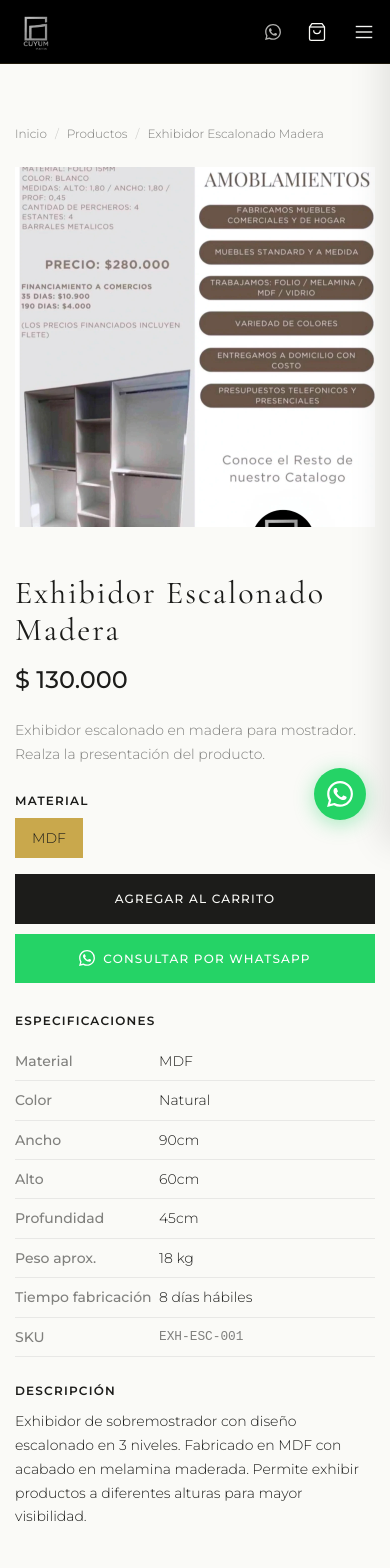
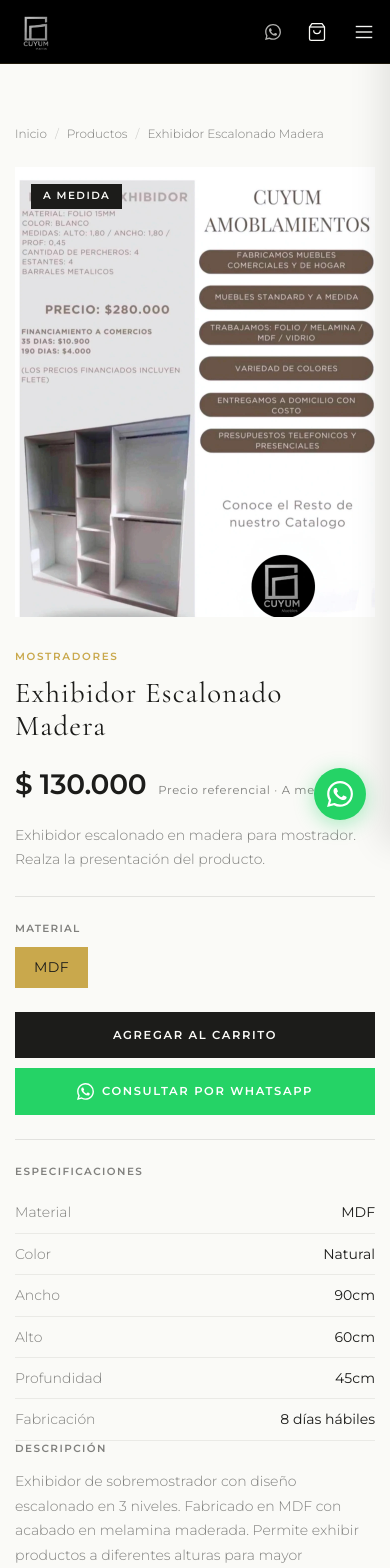
Before and after one commit to alex-v08/cuyum-web, a Next.js app: page /cuyum-web/productos/exhibidor-escalonado-madera in a window 390 px wide. Shown: the top 1568 px of the page. Built offline with nearby package versions, Linux system fonts and the light colour scheme.

Commit message:
feat: redesign página de detalle con GSAP, layout premium y animaciones

```diff
--- a/src/app/globals.css
+++ b/src/app/globals.css
@@ -445,105 +445,227 @@
 .breadcrumb a:hover { color: var(--color-gold); }
 .breadcrumb-sep { opacity: 0.4; }
 
-/* Product detail */
-.product-detail-grid {
+/* ── Product detail (redesign) ── */
+.pd-container {
   display: grid;
-  grid-template-columns: 1fr 1fr;
-  gap: 48px;
+  grid-template-columns: 55% 1fr;
+  gap: 56px;
   align-items: start;
 }
-
 @media (max-width: 768px) {
-  .product-detail-grid { grid-template-columns: 1fr; }
+  .pd-container { grid-template-columns: 1fr; gap: 32px; }
 }
 
-.gallery-main {
-  aspect-ratio: 1/1;
+/* Gallery */
+.pd-gallery__main {
+  position: relative;
+  aspect-ratio: 4/5;
   background: #f0eeeb;
   overflow: hidden;
 }
-
-.gallery-main img {
+.pd-gallery__main img {
   width: 100%;
   height: 100%;
   object-fit: cover;
+  display: block;
+  transition: transform 0.6s ease;
 }
-
-.gallery-thumbs {
+.pd-gallery__main:hover img {
+  transform: scale(1.03);
+}
+.pd-gallery__badge {
+  position: absolute;
+  top: 16px;
+  left: 16px;
+}
+.pd-gallery__badge span {
+  display: inline-block;
+  padding: 4px 12px;
+  background: var(--color-black);
+  color: var(--color-bg);
+  font-family: var(--font-body);
+  font-size: 0.65rem;
+  font-weight: 600;
+  letter-spacing: 0.14em;
+  text-transform: uppercase;
+}
+.pd-gallery__thumbs {
   display: flex;
   gap: 8px;
   margin-top: 10px;
   overflow-x: auto;
+  scrollbar-width: none;
 }
-
-.gallery-thumb {
-  width: 72px;
-  height: 72px;
+.pd-gallery__thumb {
+  width: 76px;
+  height: 76px;
   flex-shrink: 0;
   cursor: pointer;
   border: 2px solid transparent;
   overflow: hidden;
   background: #f0eeeb;
+  padding: 0;
+  transition: border-color var(--transition-base);
 }
+.pd-gallery__thumb.active,
+.pd-gallery__thumb:hover { border-color: var(--color-gold); }
+.pd-gallery__thumb img { width: 100%; height: 100%; object-fit: cover; display: block; }
 
-.gallery-thumb.active,
-.gallery-thumb:hover {
-  border-color: var(--color-gold);
+/* Info panel */
+.pd-info {
+  position: sticky;
+  top: 88px;
 }
-
-.gallery-thumb img {
-  width: 100%;
-  height: 100%;
-  object-fit: cover;
+.pd-info__tag {
+  font-family: var(--font-body);
+  font-size: 0.65rem;
+  font-weight: 600;
+  letter-spacing: 0.16em;
+  text-transform: uppercase;
+  color: var(--color-gold);
+  margin-bottom: 10px;
 }
-
-.product-info__name {
+.pd-info__name {
   font-family: var(--font-display);
-  font-size: var(--text-h1);
+  font-size: clamp(1.8rem, 3.5vw, 2.6rem);
   font-weight: 400;
+  letter-spacing: 0.04em;
+  line-height: 1.15;
+  margin-bottom: 20px;
+  color: var(--color-black);
+}
+.pd-info__price-block {
+  display: flex;
+  align-items: baseline;
+  gap: 12px;
+  margin-bottom: 16px;
+}
+.pd-info__price {
+  font-family: var(--font-body);
+  font-size: 1.75rem;
+  font-weight: 600;
+  color: var(--color-black);
+  letter-spacing: -0.01em;
+}
+.pd-info__price-label {
+  font-size: 0.72rem;
+  font-weight: 400;
+  color: var(--color-muted);
   letter-spacing: 0.06em;
-  margin-bottom: 12px;
 }
-
-.product-info__price {
+.pd-info__desc {
+  font-size: var(--text-body);
+  font-weight: 300;
+  color: var(--color-muted);
+  line-height: 1.75;
+  margin-bottom: 0;
+}
+.pd-divider {
+  height: 1px;
+  background: rgba(28,28,26,0.1);
+  margin: 24px 0;
+}
+.pd-info__variants { margin-bottom: 24px; }
+.pd-info__variant-label {
   font-family: var(--font-body);
-  font-size: 1.5rem;
-  font-weight: 500;
-  margin-bottom: 20px;
+  font-size: 0.65rem;
+  font-weight: 600;
+  letter-spacing: 0.12em;
+  text-transform: uppercase;
+  color: var(--color-muted);
+  display: block;
+  margin-bottom: 10px;
 }
-
-.variant-label {
+.pd-info__variant-options { display: flex; gap: 8px; flex-wrap: wrap; }
+.pd-variant-btn {
+  padding: 8px 18px;
+  border: 1.5px solid rgba(28,28,26,0.18);
   font-family: var(--font-body);
-  font-size: var(--text-nav);
-  font-weight: 600;
-  letter-spacing: 0.1em;
-  text-transform: uppercase;
-  margin-bottom: 8px;
-  display: block;
+  font-size: var(--text-body);
+  font-weight: 400;
+  cursor: pointer;
+  border-radius: 0;
+  background: transparent;
+  color: var(--color-text);
+  transition: all var(--transition-base);
+  letter-spacing: 0.03em;
 }
-
-.variant-option {
-  padding: 8px 16px;
-  border: 1px solid rgba(28,28,26,0.2);
-  font-size: var(--text-body);
-  cursor: pointer;
-  transition: all var(--transition-base);
-  border-radius: 0;
-  background: var(--color-white);
-}
-
-.variant-option.selected,
-.variant-option:hover {
+.pd-variant-btn.active,
+.pd-variant-btn:hover {
   border-color: var(--color-gold);
   background: var(--color-gold);
   color: var(--color-black);
 }
+.pd-info__ctas {
+  display: flex;
+  flex-direction: column;
+  gap: 10px;
+  margin-bottom: 0;
+}
+.pd-btn {
+  width: 100%;
+  padding: 14px 24px;
+  font-family: var(--font-body);
+  font-size: 0.72rem;
+  font-weight: 600;
+  letter-spacing: 0.14em;
+  text-transform: uppercase;
+  cursor: pointer;
+  border: none;
+  border-radius: 0;
+  display: flex;
+  align-items: center;
+  justify-content: center;
+  gap: 8px;
+  transition: opacity 0.2s, transform 0.15s;
+}
+.pd-btn:active { transform: scale(0.98); }
+.pd-btn--dark {
+  background: var(--color-black);
+  color: var(--color-bg);
+}
+.pd-btn--dark:hover { opacity: 0.85; }
+.pd-btn--dark:disabled { opacity: 0.4; cursor: not-allowed; }
+.pd-btn--wa {
+  background: #25d366;
+  color: #fff;
+}
+.pd-btn--wa:hover { opacity: 0.9; }
 
-.spec-table {
-  width: 100%;
-  border-collapse: collapse;
+/* Specs */
+.pd-specs { margin-bottom: 0; }
+.pd-specs__title {
+  font-family: var(--font-body);
+  font-size: 0.65rem;
+  font-weight: 600;
+  letter-spacing: 0.14em;
+  text-transform: uppercase;
+  color: var(--color-muted);
+  margin-bottom: 12px;
+}
+.pd-specs__list { display: flex; flex-direction: column; gap: 0; }
+.pd-specs__row {
+  display: flex;
+  justify-content: space-between;
+  padding: 9px 0;
+  border-bottom: 1px solid rgba(28,28,26,0.07);
   font-size: var(--text-body);
 }
+.pd-specs__row dt { color: var(--color-muted); font-weight: 300; }
+.pd-specs__row dd { font-weight: 400; color: var(--color-black); }
+.pd-desc p:last-child {
+  font-size: var(--text-body);
+  font-weight: 300;
+  color: var(--color-muted);
+  line-height: 1.75;
+  margin-top: 10px;
+}
+
+/* Legacy classes kept for related products grid */
+.product-detail-grid { display: grid; grid-template-columns: 1fr 1fr; gap: 48px; }
+.gallery-main { aspect-ratio: 1/1; background: #f0eeeb; overflow: hidden; }
+.gallery-main img { width: 100%; height: 100%; object-fit: cover; }
+.spec-table { width: 100%; border-collapse: collapse; font-size: var(--text-body); }
 
 .spec-table td {
   padding: 8px 0;
--- a/src/components/product/ProductDetailClient.tsx
+++ b/src/components/product/ProductDetailClient.tsx
@@ -1,6 +1,8 @@
 'use client';
 
-import { useState, useCallback } from 'react';
+import { useState, useCallback, useRef } from 'react';
+import gsap from 'gsap';
+import { useGSAP } from '@gsap/react';
 import { useCart } from '@/context/CartContext';
 import { buildProductWhatsAppURL } from '@/lib/whatsapp';
 import { formatCurrencyARS } from '@/lib/utils';
@@ -13,20 +15,63 @@
 
 export function ProductDetailClient({ product }: ProductDetailClientProps) {
   const { addItem, openCart } = useCart();
-
   const [selectedVariant, setSelectedVariant] = useState<Variant>(product.variants[0]);
   const [activeImageIndex, setActiveImageIndex] = useState(0);
+  const [imageLoaded, setImageLoaded] = useState(false);
+
+  const containerRef = useRef<HTMLDivElement>(null);
+  const galleryRef = useRef<HTMLDivElement>(null);
+  const imgRef = useRef<HTMLImageElement>(null);
+  const infoRef = useRef<HTMLDivElement>(null);
 
   const images = selectedVariant.images;
   const activeImage = images[activeImageIndex] ?? images[0] ?? '';
 
-  const handleVariantChange = useCallback(
-    (variant: Variant) => {
+  // Entrance animation on mount
+  useGSAP(() => {
+    const tl = gsap.timeline({ defaults: { ease: 'power3.out' } });
+
+    tl.fromTo(
+      galleryRef.current,
+      { opacity: 0, x: -40 },
+      { opacity: 1, x: 0, duration: 0.9 }
+    ).fromTo(
+      infoRef.current,
+      { opacity: 0, x: 40 },
+      { opacity: 1, x: 0, duration: 0.9 },
+      '-=0.7'
+    ).fromTo(
+      '.pd-stagger',
+      { opacity: 0, y: 20 },
+      { opacity: 1, y: 0, duration: 0.5, stagger: 0.08 },
+      '-=0.6'
+    );
+  }, { scope: containerRef });
+
+  // Crossfade when switching images
+  const switchImage = useCallback((index: number) => {
+    if (index === activeImageIndex) return;
+    gsap.to(imgRef.current, {
+      opacity: 0, scale: 0.97, duration: 0.18, ease: 'power2.in',
+      onComplete: () => {
+        setActiveImageIndex(index);
+        setImageLoaded(false);
+        gsap.fromTo(imgRef.current,
+          { opacity: 0, scale: 1.03 },
+          { opacity: 1, scale: 1, duration: 0.35, ease: 'power2.out' }
+        );
+      }
+    });
+  }, [activeImageIndex]);
+
+  const handleVariantChange = useCallback((variant: Variant) => {
     setSelectedVariant(variant);
     setActiveImageIndex(0);
-    },
-    []
+    gsap.fromTo(imgRef.current,
+      { opacity: 0, scale: 1.04 },
+      { opacity: 1, scale: 1, duration: 0.4, ease: 'power2.out' }
     );
+  }, []);
 
   const handleAddToCart = useCallback(() => {
     addItem({
@@ -51,233 +96,129 @@
   }, [product, selectedVariant]);
 
   const currentPrice = product.basePrice + selectedVariant.priceModifier;
-
-  // Group variants by material for display
   const materials = Array.from(new Set(product.variants.map((v) => v.material)));
 
   return (
-    <div className="product-detail-grid">
+    <div ref={containerRef} className="pd-container">
       {/* Gallery */}
-      <div>
-        <div className="gallery-main">
+      <div ref={galleryRef} className="pd-gallery">
+        <div className="pd-gallery__main">
           {/* eslint-disable-next-line @next/next/no-img-element */}
           <img
+            ref={imgRef}
             src={imgPath(activeImage)}
             alt={`${product.name} — ${selectedVariant.color}`}
-            style={{ objectFit: 'cover', width: '100%', height: '100%' }}
+            onLoad={() => setImageLoaded(true)}
+            style={{ opacity: imageLoaded ? 1 : 0, transition: 'opacity 0.3s' }}
           />
+          {/* Badge overlay */}
+          <div className="pd-gallery__badge">
+            <span>A medida</span>
           </div>
+        </div>
+
+        {/* Thumbnails */}
         {images.length > 1 && (
-          <div className="gallery-thumbs">
+          <div className="pd-gallery__thumbs">
             {images.map((img, i) => (
               <button
                 key={i}
-                className={`gallery-thumb${i === activeImageIndex ? ' active' : ''}`}
-                onClick={() => setActiveImageIndex(i)}
+                className={`pd-gallery__thumb${i === activeImageIndex ? ' active' : ''}`}
+                onClick={() => switchImage(i)}
                 aria-label={`Ver imagen ${i + 1}`}
               >
                 {/* eslint-disable-next-line @next/next/no-img-element */}
-                <img
-                  src={imgPath(img)}
-                  alt={`${product.name} imagen ${i + 1}`}
-                  style={{ objectFit: 'cover', width: '100%', height: '100%' }}
-                />
+                <img src={imgPath(img)} alt="" />
               </button>
             ))}
           </div>
         )}
       </div>
 
-      {/* Info */}
-      <div>
-        <h1 className="product-info__name">{product.name}</h1>
-        <p className="product-info__price">{formatCurrencyARS(currentPrice)}</p>
+      {/* Info panel */}
+      <div ref={infoRef} className="pd-info">
+        {/* Category tag */}
+        <p className="pd-stagger pd-info__tag">{product.category}</p>
 
-        <p
-          style={{
-            fontSize: 'var(--text-body)',
-            fontWeight: 300,
-            color: 'var(--color-muted)',
-            marginBottom: '24px',
-            lineHeight: 1.7,
-          }}
-        >
-          {product.shortDescription}
-        </p>
+        {/* Name */}
+        <h1 className="pd-stagger pd-info__name">{product.name}</h1>
 
-        {/* Variant selector — by material */}
+        {/* Price block */}
+        <div className="pd-stagger pd-info__price-block">
+          <span className="pd-info__price">{formatCurrencyARS(currentPrice)}</span>
+          <span className="pd-info__price-label">Precio referencial · A medida</span>
+        </div>
+
+        <p className="pd-stagger pd-info__desc">{product.shortDescription}</p>
+
+        {/* Divider */}
+        <div className="pd-stagger pd-divider" />
+
+        {/* Material selector */}
         {materials.length > 0 && (
-          <div style={{ marginBottom: '16px' }}>
-            <span className="variant-label">Material</span>
-            <div style={{ display: 'flex', gap: '8px', flexWrap: 'wrap' }}>
-              {materials.map((mat) => {
-                const isSelected = selectedVariant.material === mat;
-                return (
+          <div className="pd-stagger pd-info__variants">
+            <span className="pd-info__variant-label">Material</span>
+            <div className="pd-info__variant-options">
+              {materials.map((mat) => (
                 <button
                   key={mat}
-                    className={`variant-option${isSelected ? ' selected' : ''}`}
+                  className={`pd-variant-btn${selectedVariant.material === mat ? ' active' : ''}`}
                   onClick={() => {
-                      const variant = product.variants.find((v) => v.material === mat);
-                      if (variant) handleVariantChange(variant);
+                    const v = product.variants.find((v) => v.material === mat);
+                    if (v) handleVariantChange(v);
                   }}
                 >
                   {mat}
                 </button>
-                );
-              })}
-            </div>
-          </div>
-        )}
-
-        {/* Color selector */}
-        {product.variants.filter((v) => v.material === selectedVariant.material).length > 1 && (
-          <div style={{ marginBottom: '24px' }}>
-            <span className="variant-label">Color</span>
-            <div style={{ display: 'flex', gap: '8px', flexWrap: 'wrap' }}>
-              {product.variants
-                .filter((v) => v.material === selectedVariant.material)
-                .map((variant) => {
-                  const isSelected = selectedVariant.id === variant.id;
-                  return (
-                    <button
-                      key={variant.id}
-                      className={`variant-option${isSelected ? ' selected' : ''}`}
-                      onClick={() => handleVariantChange(variant)}
-                      title={variant.color}
-                    >
-                      <span
-                        style={{
-                          display: 'inline-block',
-                          width: '12px',
-                          height: '12px',
-                          borderRadius: '50%',
-                          background: variant.colorHex,
-                          border: '1px solid rgba(0,0,0,0.15)',
-                          marginRight: '6px',
-                          verticalAlign: 'middle',
-                        }}
-                      />
-                      {variant.color}
-                    </button>
-                  );
-                })}
+              ))}
             </div>
           </div>
         )}
 
         {/* CTA buttons */}
-        <div
-          style={{
-            display: 'flex',
-            flexDirection: 'column',
-            gap: '10px',
-            marginBottom: '28px',
-          }}
-        >
+        <div className="pd-stagger pd-info__ctas">
           <button
             onClick={handleAddToCart}
-            className="btn btn-dark"
-            style={{ width: '100%', justifyContent: 'center' }}
+            className="pd-btn pd-btn--dark"
             disabled={!selectedVariant.inStock}
           >
             {selectedVariant.inStock ? 'Agregar al carrito' : 'Sin stock'}
           </button>
-          <button
-            onClick={handleWhatsApp}
-            className="btn btn-whatsapp"
-            style={{ width: '100%', justifyContent: 'center' }}
-          >
-            <svg width="16" height="16" viewBox="0 0 24 24" fill="currentColor" aria-hidden="true">
+          <button onClick={handleWhatsApp} className="pd-btn pd-btn--wa">
+            <svg width="17" height="17" viewBox="0 0 24 24" fill="currentColor" aria-hidden="true">
               <path d="M17.472 14.382c-.297-.149-1.758-.867-2.03-.967-.273-.099-.471-.148-.67.15-.197.297-.767.966-.94 1.164-.173.199-.347.223-.644.075-.297-.15-1.255-.463-2.39-1.475-.883-.788-1.48-1.761-1.653-2.059-.173-.297-.018-.458.13-.606.134-.133.298-.347.446-.52.149-.174.198-.298.298-.497.099-.198.05-.371-.025-.52-.075-.149-.669-1.612-.916-2.207-.242-.579-.487-.5-.669-.51-.173-.008-.371-.01-.57-.01-.198 0-.52.074-.792.372-.272.297-1.04 1.016-1.04 2.479 0 1.462 1.065 2.875 1.213 3.074.149.198 2.096 3.2 5.077 4.487.709.306 1.262.489 1.694.625.712.227 1.36.195 1.871.118.571-.085 1.758-.719 2.006-1.413.248-.694.248-1.289.173-1.413-.074-.124-.272-.198-.57-.347m-5.421 7.403h-.004a9.87 9.87 0 01-5.031-1.378l-.361-.214-3.741.982.998-3.648-.235-.374a9.86 9.86 0 01-1.51-5.26c.001-5.45 4.436-9.884 9.888-9.884 2.64 0 5.122 1.03 6.988 2.898a9.825 9.825 0 012.893 6.994c-.003 5.45-4.437 9.884-9.885 9.884m8.413-18.297A11.815 11.815 0 0012.05 0C5.495 0 .16 5.335.157 11.892c0 2.096.547 4.142 1.588 5.945L.057 24l6.305-1.654a11.882 11.882 0 005.683 1.448h.005c6.554 0 11.89-5.335 11.893-11.893a11.821 11.821 0 00-3.48-8.413z" />
             </svg>
             Consultar por WhatsApp
           </button>
         </div>
 
-        {/* Specs table */}
-        <div style={{ marginBottom: '24px' }}>
-          <p
-            style={{
-              fontFamily: 'var(--font-body)',
-              fontSize: 'var(--text-nav)',
-              fontWeight: 600,
-              letterSpacing: '0.1em',
-              textTransform: 'uppercase',
-              marginBottom: '12px',
-            }}
-          >
-            Especificaciones
-          </p>
-          <table className="spec-table">
-            <tbody>
-              <tr>
-                <td>Material</td>
-                <td>{selectedVariant.material}</td>
-              </tr>
-              <tr>
-                <td>Color</td>
-                <td>{selectedVariant.color}</td>
-              </tr>
-              <tr>
-                <td>Ancho</td>
-                <td>{product.dimensions.width}</td>
-              </tr>
-              <tr>
-                <td>Alto</td>
-                <td>{product.dimensions.height}</td>
-              </tr>
-              <tr>
-                <td>Profundidad</td>
-                <td>{product.dimensions.depth}</td>
-              </tr>
-              <tr>
-                <td>Peso aprox.</td>
-                <td>{product.weightKg} kg</td>
-              </tr>
-              <tr>
-                <td>Tiempo fabricación</td>
-                <td>{product.leadTimeDays} días hábiles</td>
-              </tr>
-              <tr>
-                <td>SKU</td>
-                <td
-                  style={{
-                    fontFamily: 'monospace',
-                    fontSize: '0.8rem',
-                    color: 'var(--color-muted)',
-                  }}
-                >
-                  {selectedVariant.sku}
-                </td>
-              </tr>
-            </tbody>
-          </table>
+        {/* Divider */}
+        <div className="pd-stagger pd-divider" />
+
+        {/* Specs */}
+        <div className="pd-stagger pd-specs">
+          <p className="pd-specs__title">Especificaciones</p>
+          <dl className="pd-specs__list">
+            {[
+              ['Material', selectedVariant.material],
+              ['Color', selectedVariant.color],
+              ['Ancho', product.dimensions.width],
+              ['Alto', product.dimensions.height],
+              ['Profundidad', product.dimensions.depth],
+              ['Fabricación', `${product.leadTimeDays} días hábiles`],
+            ].map(([label, value]) => (
+              <div key={label} className="pd-specs__row">
+                <dt>{label}</dt>
+                <dd>{value}</dd>
+              </div>
+            ))}
+          </dl>
         </div>
 
         {/* Description */}
-        <div>
-          <p
-            style={{
-              fontFamily: 'var(--font-body)',
-              fontSize: 'var(--text-nav)',
-              fontWeight: 600,
-              letterSpacing: '0.1em',
-              textTransform: 'uppercase',
-              marginBottom: '10px',
-            }}
-          >
-            Descripción
-          </p>
-          <p
-            style={{
-              fontSize: 'var(--text-body)',
-              fontWeight: 300,
-              color: 'var(--color-black)',
-              lineHeight: 1.7,
-            }}
-          >
-            {product.description}
-          </p>
+        <div className="pd-stagger pd-desc">
+          <p className="pd-specs__title">Descripción</p>
+          <p>{product.description}</p>
         </div>
       </div>
     </div>
```
Lines whose indentation alone changed are shown as unchanged.
